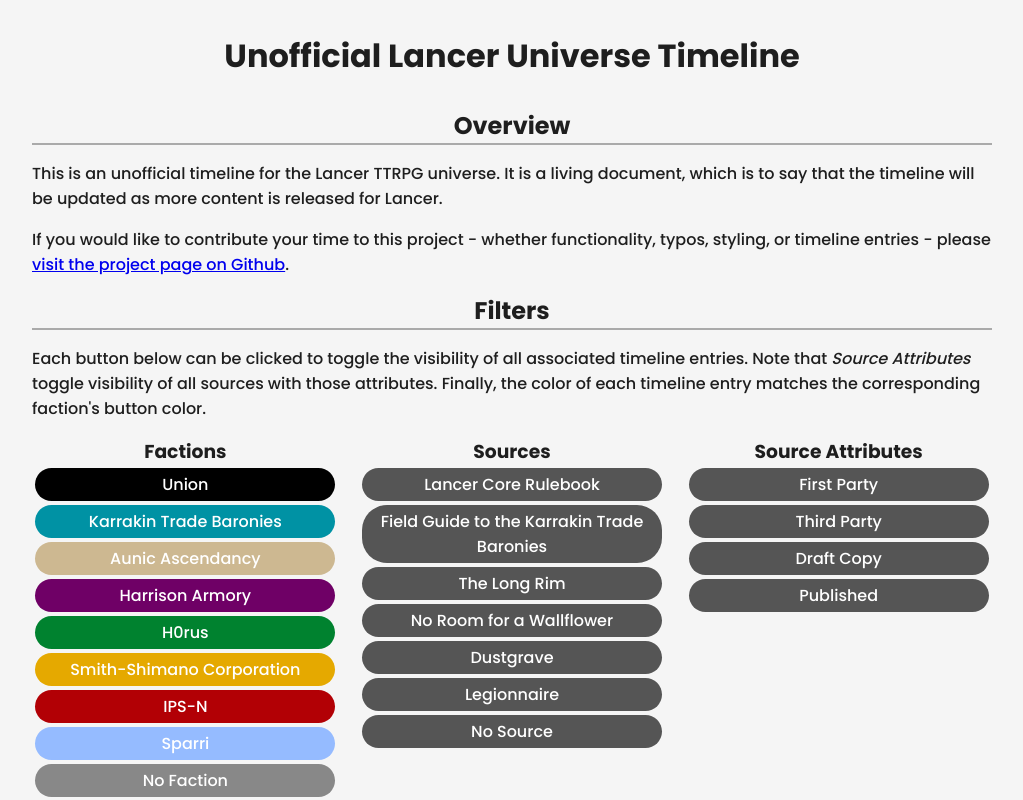
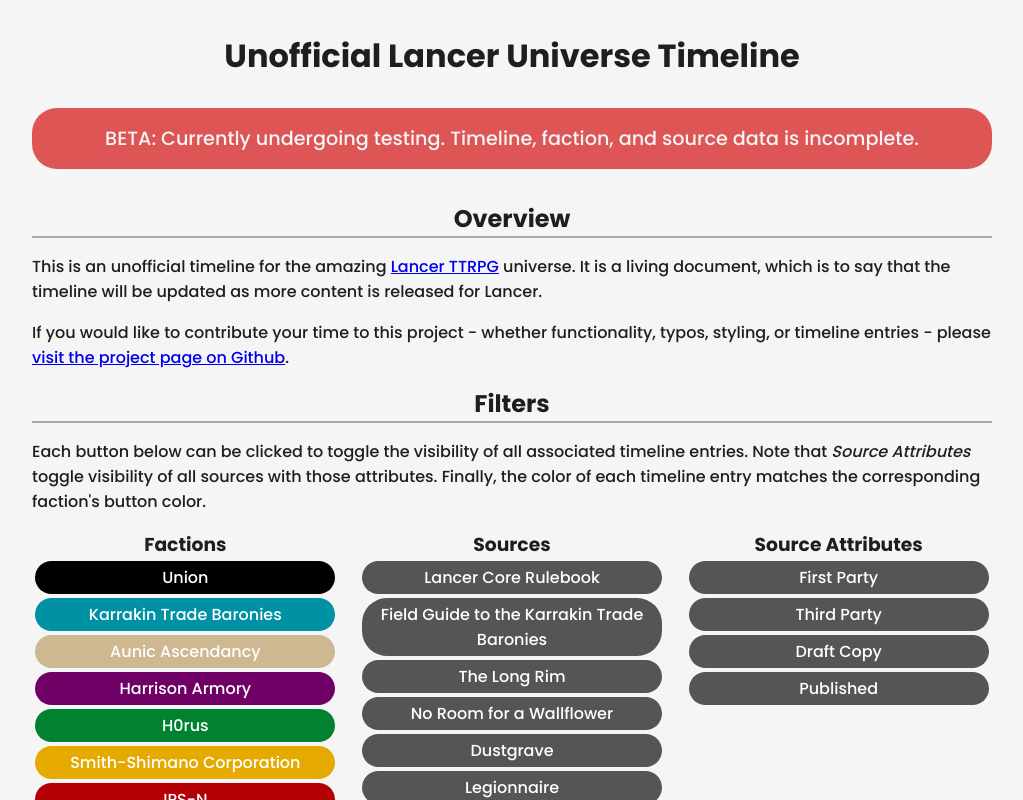
Before and after one commit to rishenko/react-lancer-timeline, a React (Create React App) app: page / in a window 1280 px wide. Shown: the top 800 px of the page, without its empty margins (128-1151 px from the left). Built offline with nearby package versions, Linux system fonts and the light colour scheme.

Commit message:
adding and correcting links, as well as adding site status

```diff
--- a/src/App.css
+++ b/src/App.css
@@ -58,6 +58,17 @@
   margin-bottom: 2rem;
 }
 
+.intro .site-status {
+  background: #D55;
+  color: var(--bgColor);
+  border-radius: 25px;
+  padding: 1rem 2rem 1rem 2rem;
+  margin-bottom: 2rem;
+  align-content: center;
+  text-align: center;
+  font-size: 1.2rem;
+}
+
 .intro p {
   display: block;
   margin-bottom: 1rem;
--- a/src/App.js
+++ b/src/App.js
@@ -68,21 +68,20 @@
     }));
   }
 
-
-
   return (
     <div>
       <h1>Unofficial Lancer Universe Timeline</h1>
       <div className="intro">
+        <div className="site-status">BETA: Currently undergoing testing. Timeline, faction, and source data is incomplete.</div>
         <div className="overview">
           <h2>Overview</h2>
           <p>
-            This is an unofficial timeline for the Lancer TTRPG universe. It is a living document,
+            This is an unofficial timeline for the amazing <a href="https://massifpress.com/lancer" target="_blank">Lancer TTRPG</a> universe. It is a living document,
             which is to say that the timeline will be updated as more content is released for Lancer.
           </p>
           <p>
             If you would like to contribute your time to this project - whether functionality, typos,
-            styling, or timeline entries - please <a href="https://github.com/rishenko/react-lancer-timeline">visit the project page on Github</a>.
+            styling, or timeline entries - please <a href="https://github.com/rishenko/react-lancer-timeline" target="_blank">visit the project page on Github</a>.
           </p>
         </div>
         <h2>Filters</h2>
```
